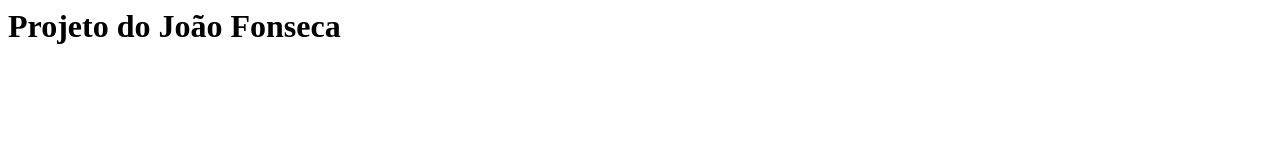
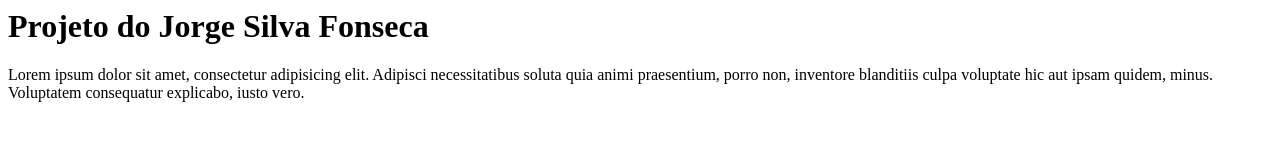
Before and after one commit to fernandoadms/curso-git, a plain HTML site: page index.html in a window 1280 px wide. Drawn offline with Linux system fonts and the light colour scheme.

Commit message:
Adicionado um parágrafo de teste e alterado o nome do autor

```diff
--- a/index.html
+++ b/index.html
@@ -2,6 +2,7 @@
 	<head>
 	</head>
 	<body>
-		<h1>Projeto do João Fonseca</h1>
+		<h1>Projeto do Jorge Silva Fonseca</h1>
+		<p>Lorem ipsum dolor sit amet, consectetur adipisicing elit. Adipisci necessitatibus soluta quia animi praesentium, porro non, inventore blanditiis culpa voluptate hic aut ipsam quidem, minus. Voluptatem consequatur explicabo, iusto vero.</p>
 	</body>
 </html>
```
